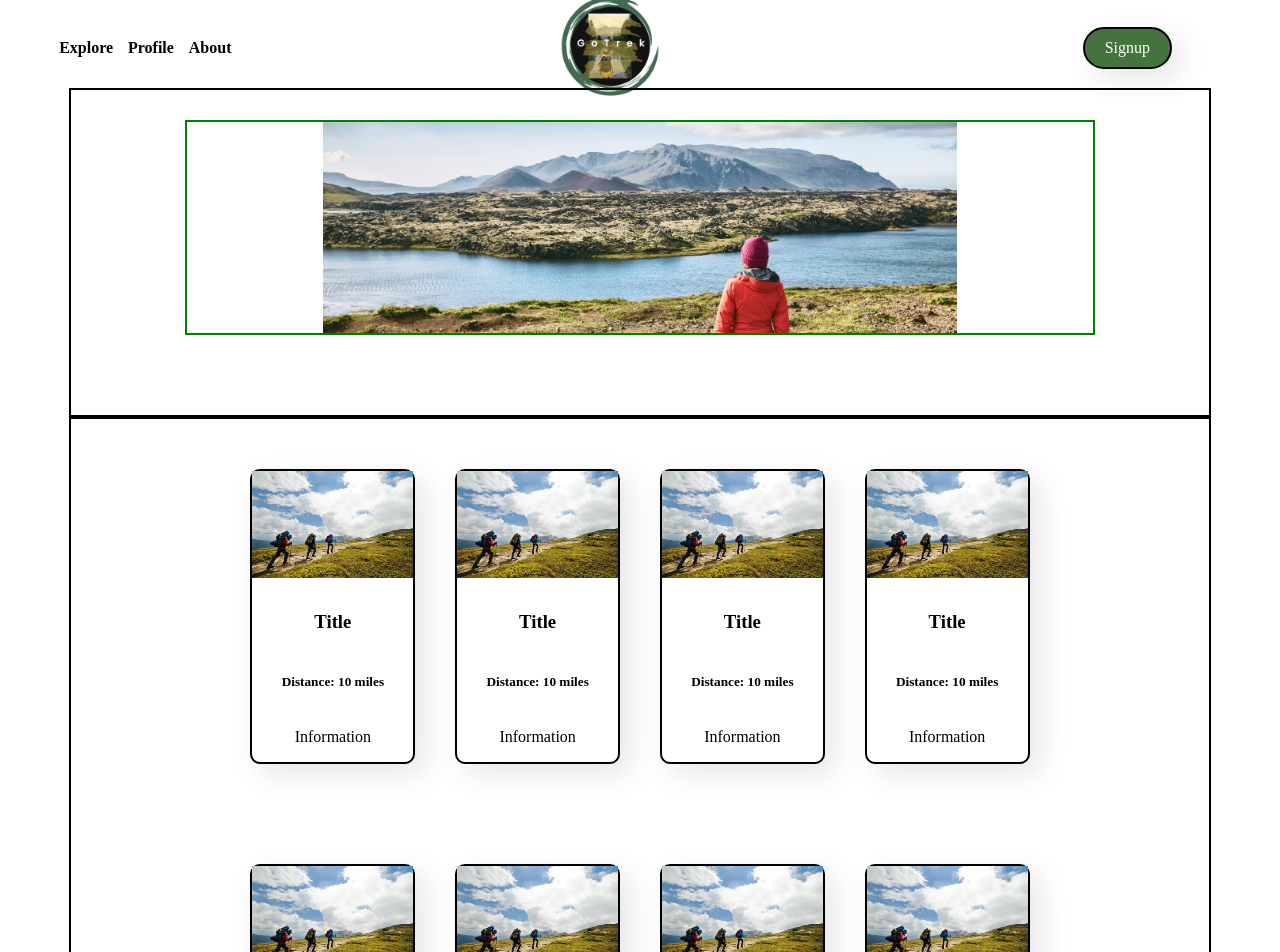
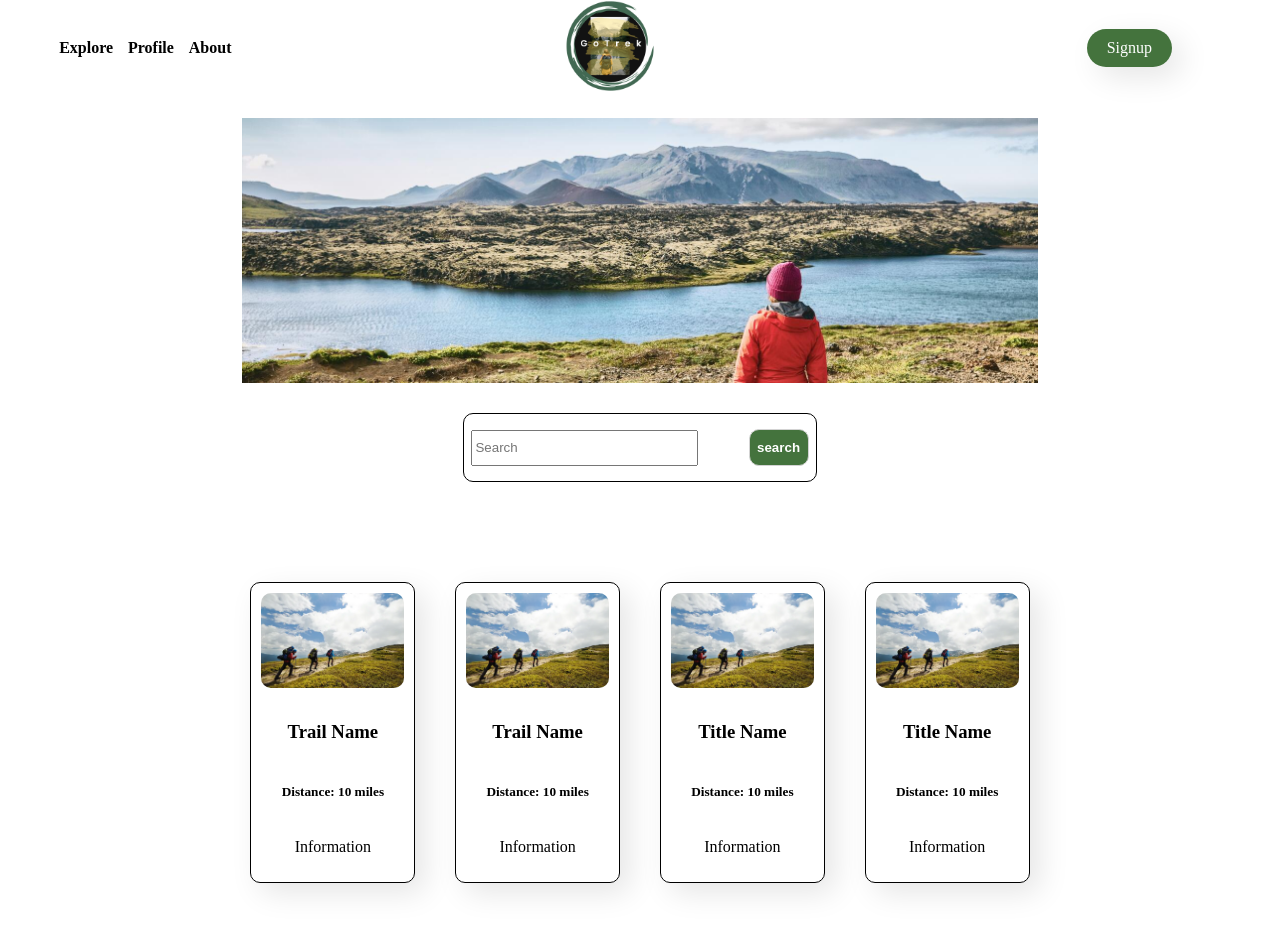
Before and after one commit to Dcastro99/GoTrek, a React (Create React App) app in the folder frontend/: page / in a window 1280 px wide. Shown: the top 952 px of the page. Built offline with nearby package versions, Linux system fonts and the light colour scheme.

Commit message:
cleaned up borders and bg colors

```diff
--- a/frontend/src/components/Carousel/CarouselElements.js
+++ b/frontend/src/components/Carousel/CarouselElements.js
@@ -2,21 +2,25 @@ import styled from 'styled-components';
 
 export const CarouselWrapper = styled.div`
     display: flex;
+    flex-direction: column;
     align-items: center;
     justify-content: center;
-    width: 80%;
+    width: 100%;
     /* border: 2px solid black; */
     /* margin: 30px; */
     margin-top: 30px;
-    margin-bottom: 80px;
+    margin-bottom: 50px;
 `;
 
 export const CarouselCard = styled.div`
     display: flex;
     align-items: center;
     justify-content: center;
-    border: 2px solid green;
+    /* box-shadow: 10px 10px 30px rgba(0, 0, 0, 0.1); */
+    /* border: 2px solid green; */
     img {
         width: 70%;
+        /* box-shadow: 10px 10px 30px rgba(0, 0, 0, 0.1); */
+
     }
 `;
--- a/frontend/src/components/Carousel/index.js
+++ b/frontend/src/components/Carousel/index.js
@@ -1,5 +1,6 @@
 import React from 'react'
 import { CarouselWrapper, CarouselCard } from './CarouselElements';
+import SearchBar from '../SearchBar';
 import photo from '../../assets/images/banner2.jpg';
 
 function Carousel() {
@@ -8,6 +9,7 @@ function Carousel() {
         <CarouselCard>
             <img src={photo} alt='banner'/>
         </CarouselCard>
+        <SearchBar />
     </CarouselWrapper>
   )
 }
--- a/frontend/src/components/Navbar/NavarElements.js
+++ b/frontend/src/components/Navbar/NavarElements.js
@@ -23,7 +23,7 @@ export const LogoContainer = styled.div`
 export const NavLogo = styled(linkRouter)`
     cursor: pointer;
     img {
-        width: 100px;
+        width: 90px;
         border-radius: 10px;
     }
 
@@ -98,13 +98,12 @@ export const NavBtnLink = styled(linkRouter)`
     cursor: pointer;
     transition: all 0.2s ease-in-out;
     text-decoration: none;
-    /* padding-right: 60px; */
-    border: 2px solid black;
     box-shadow: 10px 10px 30px rgba(0, 0, 0, 0.1);
 
     &:hover {
         transition: all 0.2s ease-in-out;
         background: #fff;
+        border: 1px solid lightgray;
         /* background-color: #30592E; */
         color: black;
     }
--- /dev/null
+++ b/frontend/src/components/SearchBar/SearchBarElements.js
@@ -0,0 +1,40 @@
+import styled from 'styled-components';
+
+export const SearchBarContainer = styled.div`
+    display: flex;
+    align-items: center;
+    justify-content: space-around;
+    width: 30%;
+    /* background: lightblue; */
+    border: 1px solid black;
+    border-radius: 10px;
+    margin-top: 30px;
+    padding: 5px;
+`;
+
+export const SearchBarForm = styled.form`
+    width: 80%;
+    /* border: 2px solid black; */
+`;
+
+export const Button = styled.button`
+    width: 60px;
+    border-radius: 10px;
+    background: #44733D;
+    margin-bottom: 10px;
+    transition: all 0.2s ease-in-out;
+    border: 1px solid lightgray;
+
+    &:hover {
+        transition: all 0.2s ease-in-out;
+        background: #fff;
+        border: 1px solid lightgray;
+        color: black;
+    }
+`;
+
+export const Input = styled.input`
+    width: 80%;
+    height: 30px;
+    /* background: pink; */
+`;
--- /dev/null
+++ b/frontend/src/components/SearchBar/index.js
@@ -0,0 +1,15 @@
+import React from 'react'
+import { SearchBarContainer, SearchBarForm, Button, Input} from './SearchBarElements';
+
+function SearchBar() {
+  return (
+    <SearchBarContainer>
+        <SearchBarForm>
+            <Input id='search' type='text' class='input' placeholder='Search' />
+        </SearchBarForm>
+        <Button>search</Button>
+    </SearchBarContainer>
+  )
+}
+
+export default SearchBar;
--- a/frontend/src/components/Splash/SplashElements.js
+++ b/frontend/src/components/Splash/SplashElements.js
@@ -15,7 +15,7 @@ export const CarouselContainer = styled.div`
     display: flex;
     align-items: center;
     justify-content: center;
-    border: 2px solid black;
+    /* border: 2px solid black; */
     /* background: lightblue; */
 `;
 
@@ -25,5 +25,6 @@ export const TrailsNearbyContainer = styled.div`
     display: flex;
     align-items: center;
     justify-content: center;
-    border: 2px solid black;
+    margin-bottom: 30px;
+    /* border: 2px solid black; */
 `;
--- a/frontend/src/components/TrailCards/TrailCardsElements.js
+++ b/frontend/src/components/TrailCards/TrailCardsElements.js
@@ -19,6 +19,7 @@ export const TrailRowContainer = styled.div`
     width: 90%;
     margin-top: 30px;
     margin-bottom: 30px;
+    /* padding: 10px; */
 `;
 
 export const TrailCard = styled.div`
@@ -27,13 +28,14 @@ export const TrailCard = styled.div`
     align-items: center;
     justify-content: center;
     border-radius: 10px;
-    border: 2px solid black;
+    border: 1px solid black;
+    padding: 10px;
     width: 25%;
     margin: 20px;
     box-shadow: 10px 10px 30px rgba(0, 0, 0, 0.1);
 
     &:hover {
-        transform: scale(1.1);
+        transform: scale(1.08);
         transition: all 0.3s ease-in-out;
     }
 `;
@@ -41,6 +43,7 @@ export const TrailCard = styled.div`
 export const TrailImage = styled.div`
     img{
         width: 100%;
+        border-radius: 10px;
     }
 `;
 
--- a/frontend/src/components/TrailCards/index.js
+++ b/frontend/src/components/TrailCards/index.js
@@ -11,7 +11,7 @@ function TrailCards() {
                     <img src={photo} alt='hiking' />
                 </TrailImage>
                 <TrailInformation>
-                    <h3>Title</h3>
+                    <h3>Trail Name</h3>
                     <h5>Distance: 10 miles</h5>
                     <p>Information</p>
                 </TrailInformation>
@@ -21,7 +21,7 @@ function TrailCards() {
                     <img src={photo} alt='hiking' />
                 </TrailImage>
                 <TrailInformation>
-                    <h3>Title</h3>
+                    <h3>Trail Name</h3>
                     <h5>Distance: 10 miles</h5>
                     <p>Information</p>
                 </TrailInformation>
@@ -31,7 +31,7 @@ function TrailCards() {
                     <img src={photo} alt='hiking' />
                 </TrailImage>
                 <TrailInformation>
-                    <h3>Title</h3>
+                    <h3>Title Name</h3>
                     <h5>Distance: 10 miles</h5>
                     <p>Information</p>
                 </TrailInformation>
@@ -41,7 +41,7 @@ function TrailCards() {
                     <img src={photo} alt='hiking' />
                 </TrailImage>
                 <TrailInformation>
-                    <h3>Title</h3>
+                    <h3>Title Name</h3>
                     <h5>Distance: 10 miles</h5>
                     <p>Information</p>
                 </TrailInformation>
@@ -54,7 +54,7 @@ function TrailCards() {
                     <img src={photo} alt='hiking' />
                 </TrailImage>
                 <TrailInformation>
-                    <h3>Title</h3>
+                    <h3>Title Name</h3>
                     <h5>Distance: 10 miles</h5>
                     <p>Information</p>
                 </TrailInformation>
@@ -64,7 +64,7 @@ function TrailCards() {
                     <img src={photo} alt='hiking' />
                 </TrailImage>
                 <TrailInformation>
-                    <h3>Title</h3>
+                    <h3>Title Name</h3>
                     <h5>Distance: 10 miles</h5>
                     <p>Information</p>
                 </TrailInformation>
@@ -74,7 +74,7 @@ function TrailCards() {
                     <img src={photo} alt='hiking' />
                 </TrailImage>
                 <TrailInformation>
-                    <h3>Title</h3>
+                    <h3>Title Name</h3>
                     <h5>Distance: 10 miles</h5>
                     <p>Information</p>
                 </TrailInformation>
@@ -84,7 +84,7 @@ function TrailCards() {
                     <img src={photo} alt='hiking' />
                 </TrailImage>
                 <TrailInformation>
-                    <h3>Title</h3>
+                    <h3>Title Name</h3>
                     <h5>Distance: 10 miles</h5>
                     <p>Information</p>
                 </TrailInformation>
--- a/frontend/src/components/Trails/index.js
+++ b/frontend/src/components/Trails/index.js
@@ -2,6 +2,7 @@ import "./ReviewTrails.css";
 import { useState } from "react";
 import { AiFillStar, AiOutlineStar } from "react-icons/ai";
 //Idea from https://react-icons.github.io/react-icons/icons?name=ai
+import img from '../../assets/images/hike.jpg';
 
 export default function ReviewTrails() {
   const [number, setNumber] = useState(0);
```
